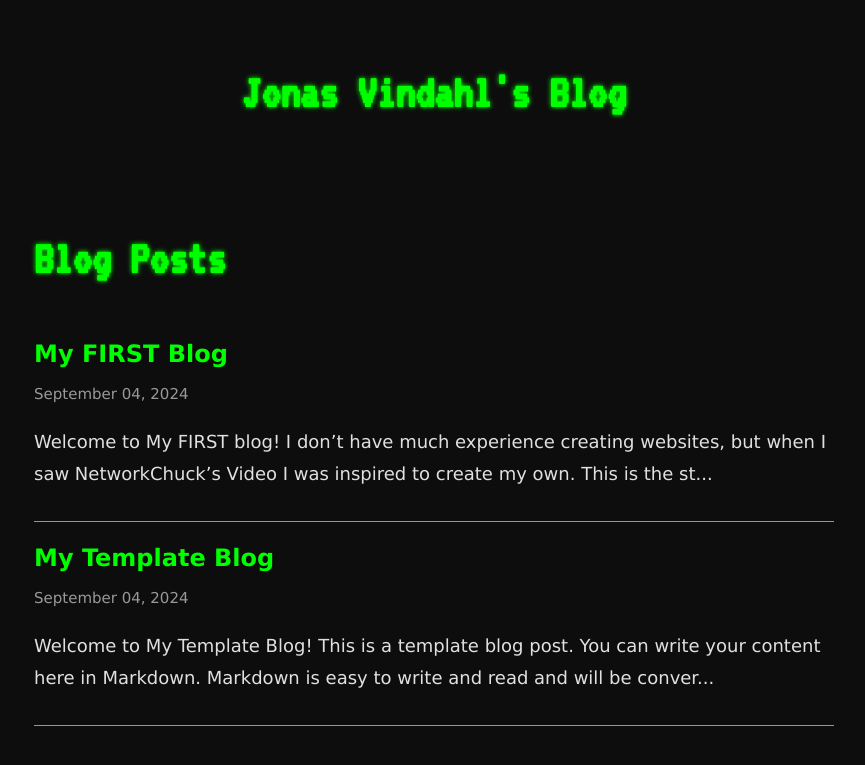
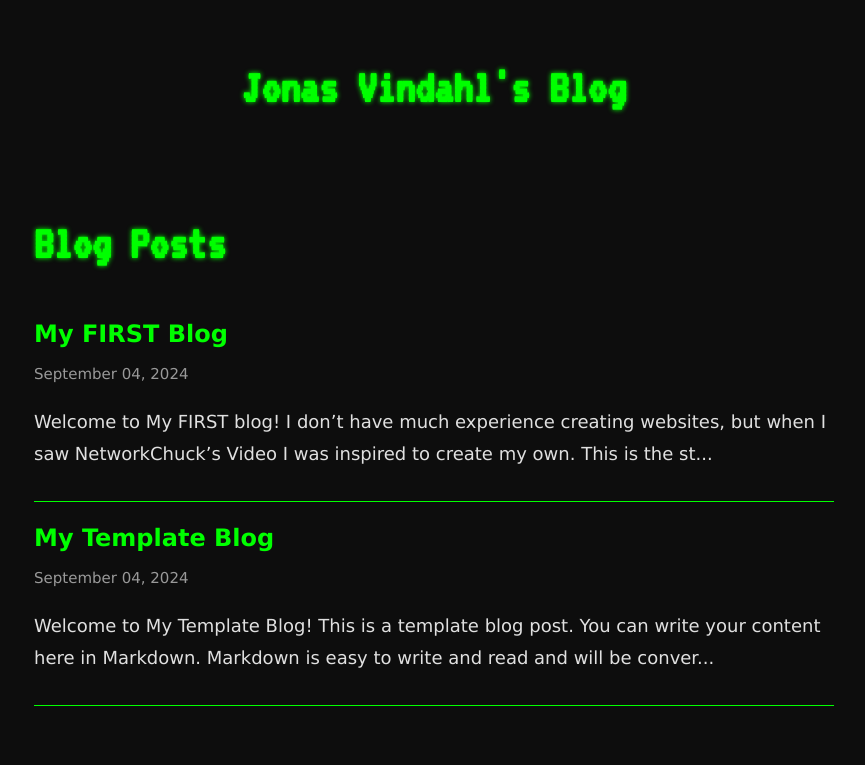
Before and after one commit to JonasVindahl/JonasvindahlWebsite, a Jekyll site: the page built from blogpost.html, in a window 1280 px wide. Shown: the top 765 px of the page, without its empty margins (206-1071 px from the left). Built offline with Jekyll 4.4.1, drawn with Linux system fonts in a browser that asks for light colours.

Commit message:
Update styles.css

```diff
--- a/assets/css/styles.css
+++ b/assets/css/styles.css
@@ -34,7 +34,7 @@ h1 {
     font-size: 48px; /* Larger font size for main headings */
     color: #00ff00; /* Neon green text */
     text-shadow: 0 0 5px #00ff00; /* Subtle neon glow for headings */
-    margin: 30px 0;
+    margin: 25px 0;
 }
 
 h2 {
@@ -42,7 +42,7 @@ h2 {
     font-size: 36px; /* Increase size for secondary headings */
     color: #00ff00;
     text-shadow: 0 0 5px #00ff00;
-    margin: 25px 0;
+    margin: 20px 0;
 }
 
 h3 {
@@ -50,7 +50,7 @@ h3 {
     font-size: 30px; /* Increase size for tertiary headings */
     color: #00ff00;
     text-shadow: 0 0 5px #00ff00;
-    margin: 20px 0;
+    margin: 15px 0;
 }
 
 h4, h5, h6 {
```
